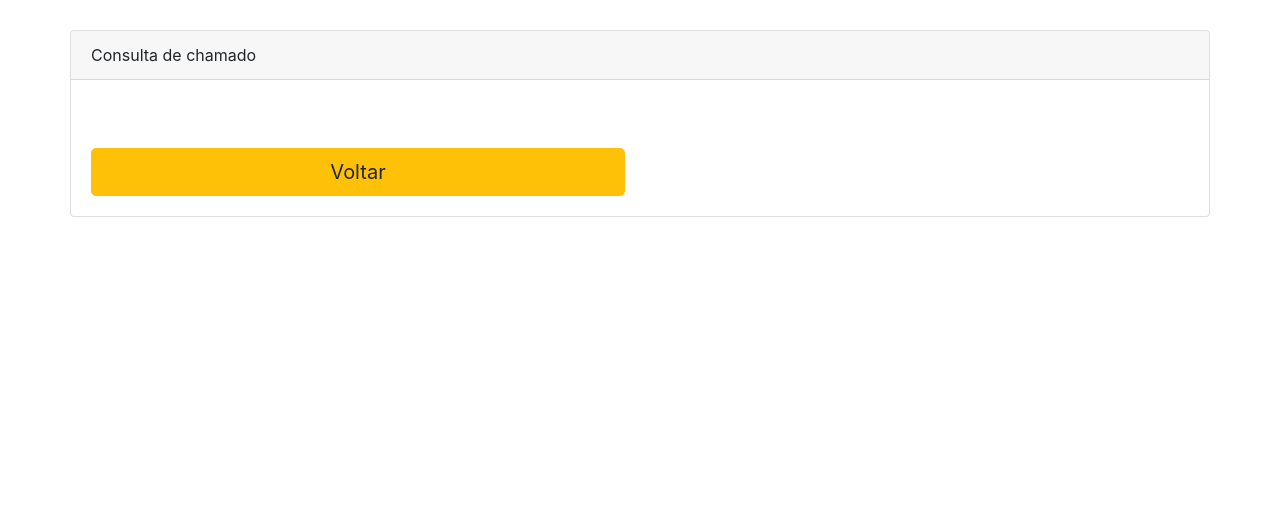
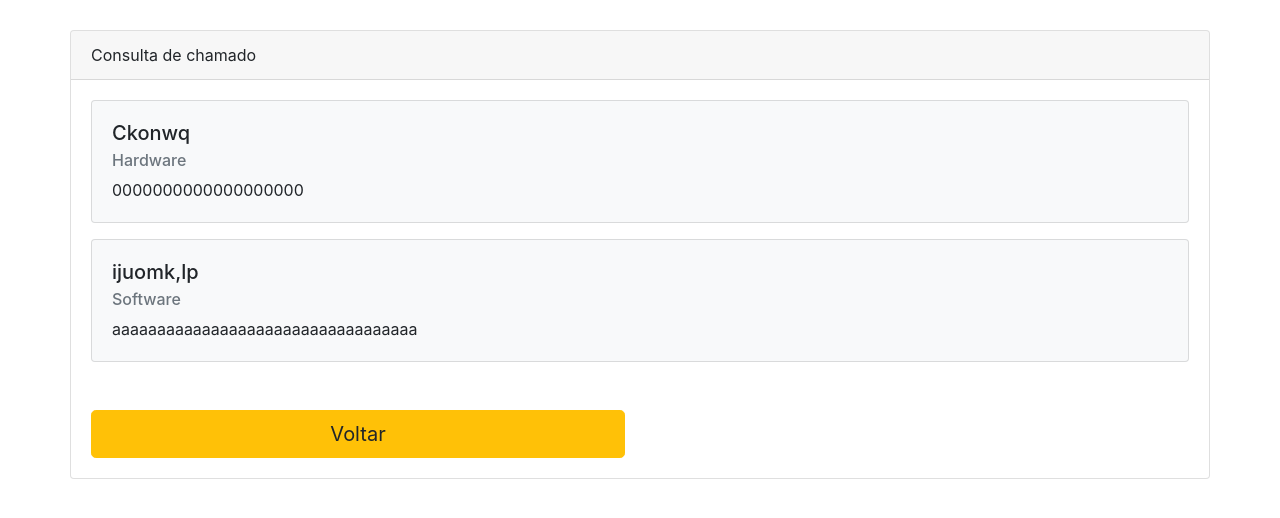
Before and after one commit to Joao-ALD/PHP, a PHP site: page /consultar_chamado.php in a window 1280 px wide. Shown: the part 56-574 px from the top of the page. Run offline with PHP 8.4, Linux system fonts and the light colour scheme; the visitor is signed in with stand-in values (Sample User, id 1).

Commit message:
aula 20/08

```diff
--- a/01- HelpDesk/admin/arquivo.txt
+++ b/01- HelpDesk/admin/arquivo.txt
@@ -0,0 +1,2 @@
+1#Ckonwq#Hardware#0000000000000000000
+3#ijuomk,lp#Software#aaaaaaaaaaaaaaaaaaaaaaaaaaaaaaaaaa
--- a/01- HelpDesk/admin/consultar_chamado.php
+++ b/01- HelpDesk/admin/consultar_chamado.php
@@ -69,9 +69,9 @@ require_once "validador_acesso.php";
 
               <div class="card mb-3 bg-light">
                 <div class="card-body">
-                  <h5 class="card-title"><?= $chamado_dados[0]?></h5>
-                  <h6 class="card-subtitle mb-2 text-muted"><?= $chamado_dados[1]?></h6>
-                  <p class="card-text"><?=$chamado_dados[2]?></p>
+                  <h5 class="card-title"><?= $chamado_dados[1]?></h5>
+                  <h6 class="card-subtitle mb-2 text-muted"><?= $chamado_dados[2]?></h6>
+                  <p class="card-text"><?=$chamado_dados[3]?></p>
                 </div>
               </div>
 
--- a/01- HelpDesk/admin/registra_chamado.php
+++ b/01- HelpDesk/admin/registra_chamado.php
@@ -12,7 +12,7 @@
     $categoria = str_replace('#', '-' , $_POST['categoria']);
     $descricao = str_replace('#', '-' , $_POST['descricao']);
 
-    $texto = $_SESSION['id'] . $titulo . '#' . $categoria . '#' . $descricao . PHP_EOL;
+    $texto = $_SESSION['id']. '#' . $titulo . '#' . $categoria . '#' . $descricao . PHP_EOL;
 
     // echo $texto;
 
```
